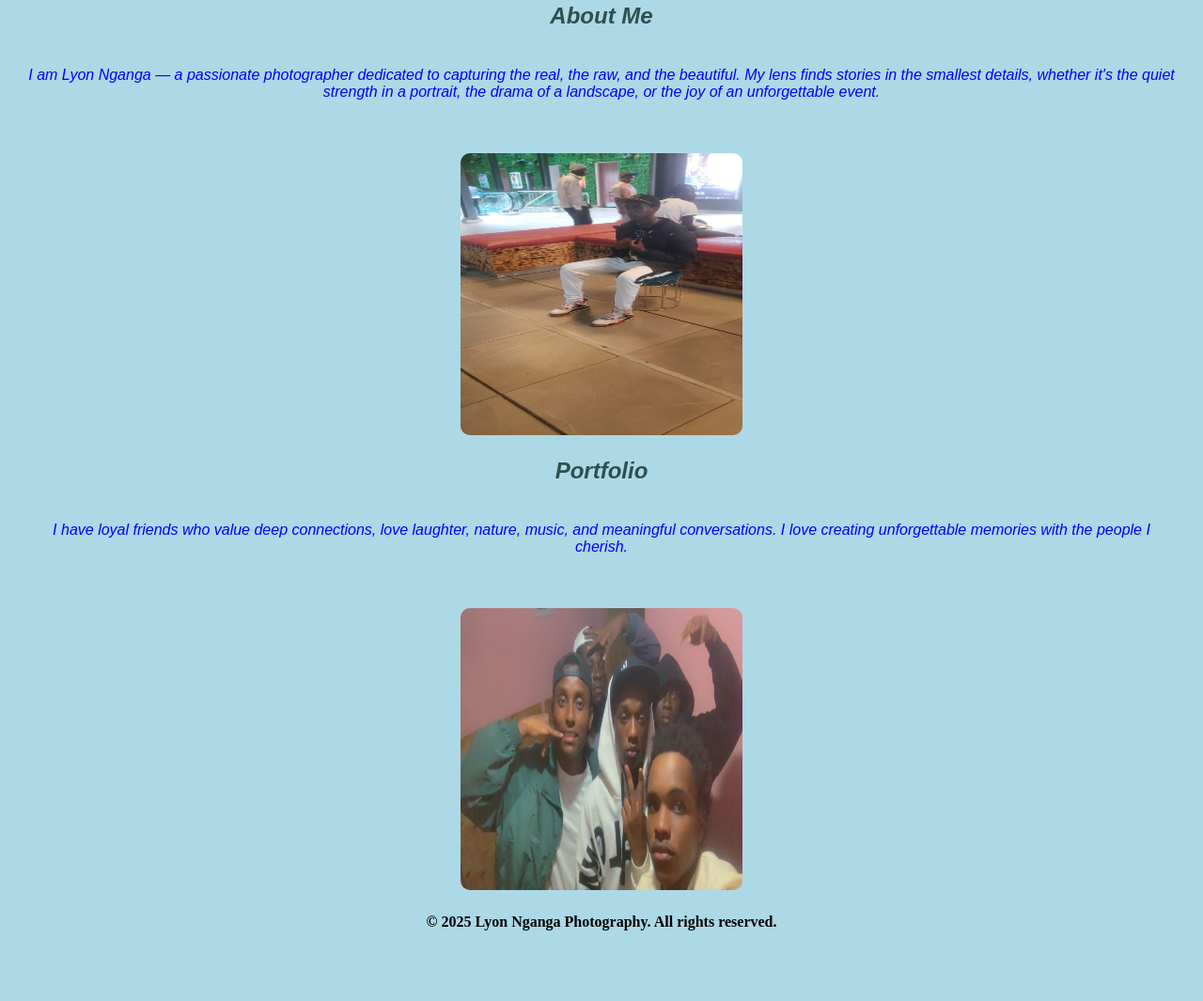
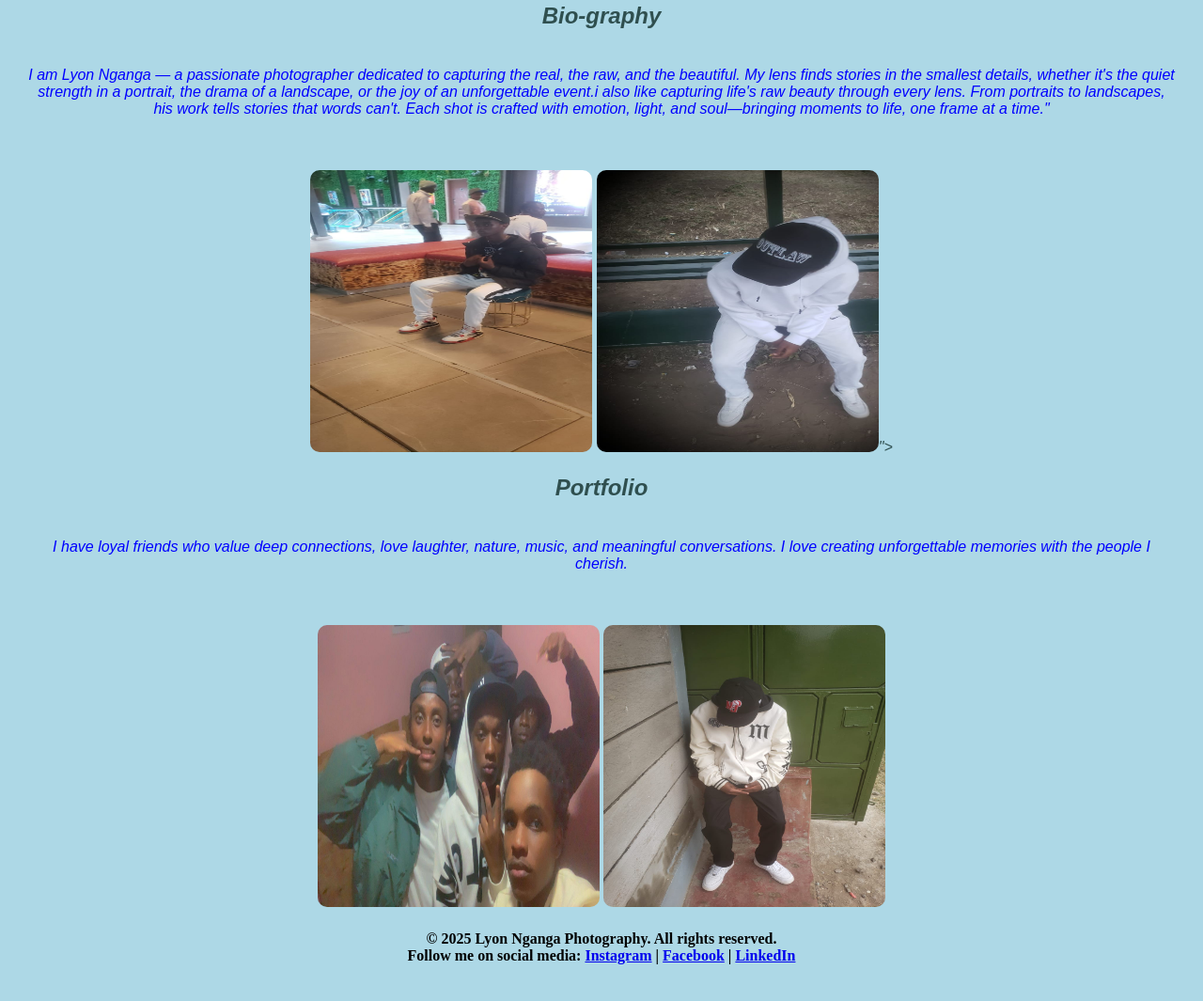
Before and after one commit to LyonHunchoNganga/photography-website, a plain HTML site: page index.html in a window 1280 px wide. Shown: the part 149-1214 px from the top of the page at 94% size. Before the commit the page ends 1179 px from the top, so only its background shows below. Drawn offline with Linux system fonts and the light colour scheme.

Commit message:
Update biography section and add images to portfolio

```diff
--- a/index.html
+++ b/index.html
@@ -18,11 +18,15 @@
     </header>
 
     <section id="About" class="about">
-        <h2>About Me</h2>
+        <h2>Bio-graphy</h2>
         <p>I am Lyon Nganga — a passionate photographer dedicated to capturing the real, the raw, and the beautiful. My
             lens finds stories in the smallest details, whether it's the quiet strength in a portrait, the drama of a
-            landscape, or the joy of an unforgettable event.</p>
+            landscape, or the joy of an unforgettable event.i also like  capturing life's raw
+            beauty through every lens. From portraits to landscapes, his work tells stories that words can't. Each shot
+            is crafted with emotion, light, and soul—bringing moments to life, one frame at a time."</p>
         <img src="./images/me.jpg" alt="Lyon Nganga" height="300px" width="200px">
+        <img src="./images/WhatsApp Image 2025-04-22 at 09.38.02_d13f6eff.jpg" alt="lyonnganga" height="300px width="
+            200px>">
     </section>
 
     <section id="Portfolio" class="portfolio">
@@ -30,6 +34,8 @@
         <p>I have loyal friends who value deep connections, love laughter, nature, music, and meaningful
             conversations. I love creating unforgettable memories with the people I cherish.</p>
         <img src="./images/friends.jpg" alt="Friends" height="300px" width="200px">
+        <img src="./images/WhatsApp Image 2025-04-22 at 09.38.03_a83547c4.jpg" alt="Friends" height="300px"
+            width="200px">
     </section>
 
     <footer>
@@ -37,7 +43,12 @@
 
         </div>
         <div>
-            <h4>&copy; 2025 Lyon Nganga Photography. All rights reserved.</h4>
+            <h4>&copy; 2025 Lyon Nganga Photography. All rights reserved.
+                <br>Follow me on social media:
+                <a href="https://www.instagram.com/lyonnganga/" target="_blank">Instagram</a> |
+                <a href="https://www.facebook.com/lyonnganga/" target="_blank">Facebook</a> |
+                <a href="https://www.linkedin.com/in/lyonnganga/" target="_blank">LinkedIn</a>
+            </h4><br>
         </div>
     </footer>
 </body>
```
Also changed, not shown: images/WhatsApp Image 2025-04-22 at 09.38.02_d13f6eff.jpg (added), images/WhatsApp Image 2025-04-22 at 09.38.03_a83547c4.jpg (added).
